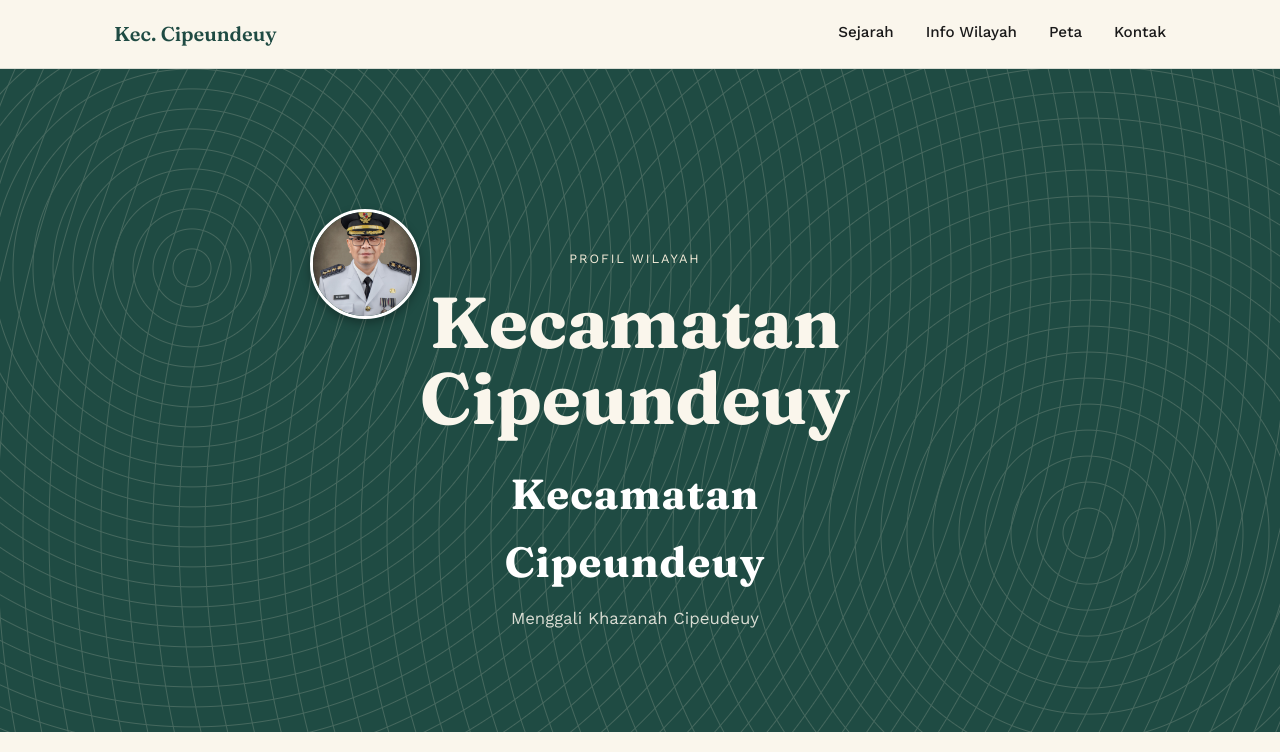
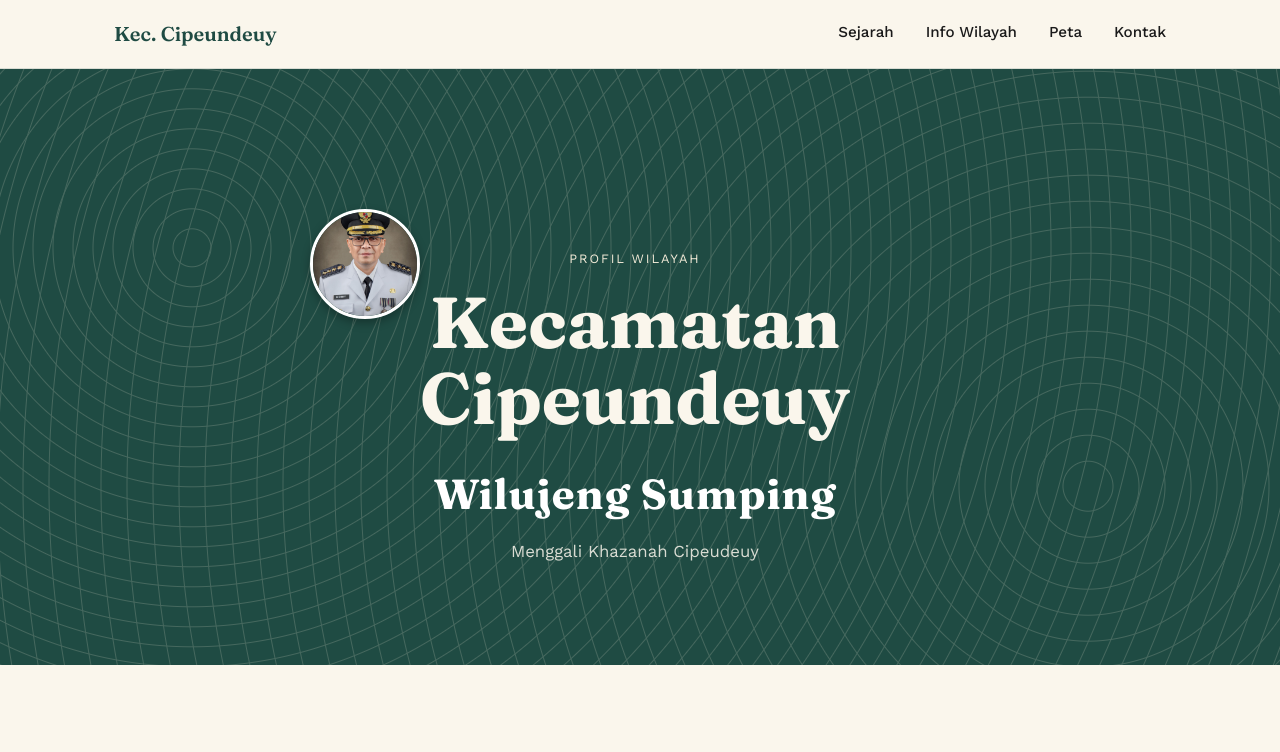
Before and after one commit to akunbaru10092009-eng/website, a plain HTML site: page index.html in a window 1280 px wide. Shown: the top 752 px of the page. Drawn offline with nearby package versions, Linux system fonts and the light colour scheme.

Commit message:
perbaiki teks greeting

```diff
--- a/index.html
+++ b/index.html
@@ -34,7 +34,7 @@
       <img src="camat.jpg" alt="Foto Camat" class="foto-camat">
       <p class="hero__eyebrow" id="heroEyebrow">Menggali Khazanah Cipeudeuy</p>
       <h1 class="hero__title" id="heroTitle"></h1>
-      <h2 class="hero__greeting">Kecamatan Cipeundeuy</h2>
+      <h2 class="hero__greeting">Wilujeng Sumping</h2>
       <p class="hero__desc" id="heroDesc"></p>
     </div>
   </section>
```
